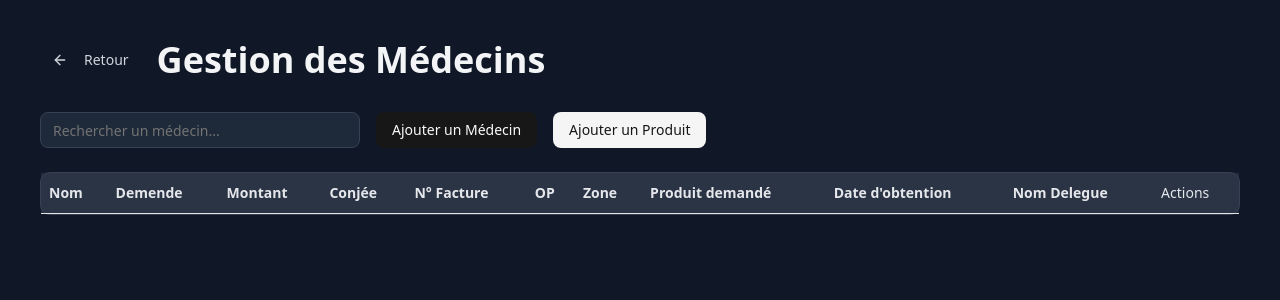
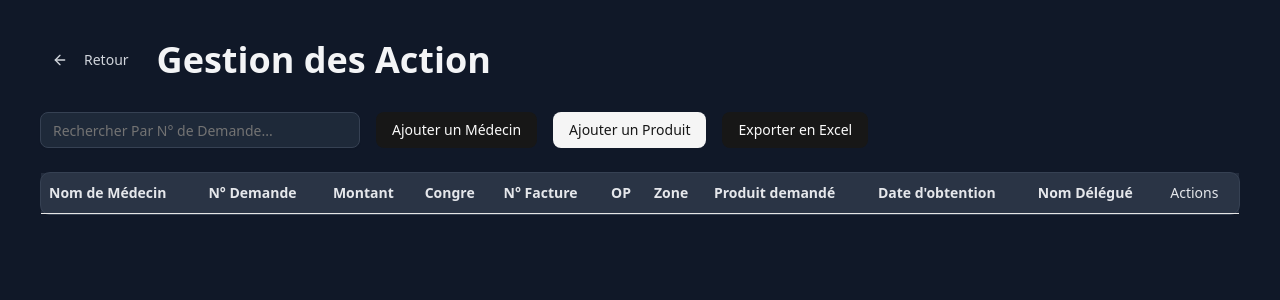
Before and after one commit to dh-amine/pharmacare-ts, a React (Vite) app: page /medecines in a window 1280 px wide. Shown: the top 300 px of the page. Built offline with nearby package versions, Linux system fonts and the light colour scheme.

Commit message:
commit GL
commit GL

```diff
--- a/package.json
+++ b/package.json
@@ -18,13 +18,17 @@
     "@tailwindcss/vite": "^4.1.17",
     "class-variance-authority": "^0.7.1",
     "clsx": "^2.1.1",
+    "file-saver": "^2.0.5",
+    "jspdf": "^3.0.4",
+    "jspdf-autotable": "^5.0.2",
     "lucide-react": "^0.553.0",
     "react": "^19.2.0",
     "react-dom": "^19.2.0",
     "react-router": "^7.9.6",
     "react-router-dom": "^7.9.6",
     "tailwind-merge": "^3.4.0",
-    "tailwindcss": "^4.1.17"
+    "tailwindcss": "^4.1.17",
+    "xlsx": "^0.18.5"
   },
   "devDependencies": {
     "@eslint/js": "^9.39.1",
--- a/src/pages/MedsPage.tsx
+++ b/src/pages/MedsPage.tsx
@@ -17,8 +17,10 @@ import {
   TableHeader,
   TableRow,
 } from "@/components/ui/table";
+
 import { ArrowLeft } from "lucide-react";
 import { useNavigate } from "react-router";
+import * as XLSX from "xlsx";
 
 // ─────────────────────────────────────────────
 // TYPES
@@ -26,19 +28,19 @@ import { useNavigate } from "react-router";
 interface Doctor {
   id: string;
   nom: string;
-  demende: string;
-  montant: Number;
-  conjée: string;
+  demande: string;
+  montant: number;
+  congre: string;
   factureNum: string;
   op: string;
   zone: string;
   productRequested?: string;
   dateObtained?: string;
-  nomDelg: string ;
+  nomDelg: string;
 }
 
 // ─────────────────────────────────────────────
-// MAIN PAGE
+// MAIN COMPONENT
 // ─────────────────────────────────────────────
 
 const MedsPage = () => {
@@ -47,56 +49,50 @@ const MedsPage = () => {
   const [doctors, setDoctors] = useState<Doctor[]>([]);
   const [search, setSearch] = useState("");
 
-  // Modals
+  // MODALS
   const [addModalOpen, setAddModalOpen] = useState(false);
   const [editModalOpen, setEditModalOpen] = useState(false);
   const [productModalOpen, setProductModalOpen] = useState(false);
 
   const [currentDoctor, setCurrentDoctor] = useState<Doctor | null>(null);
 
-  // ─────────────────────────────────────────────
   // ADD DOCTOR
-  // ─────────────────────────────────────────────
-
   const [newDoctor, setNewDoctor] = useState({
     nom: "",
-    demende:"",
-    montant:0,
-    conjée: "",
+    demande: "",
+    montant: 0,
+    congre: "",
     factureNum: "",
-    op:"",
-    zone:"",
-    productRequested:"",
-    dateObtained:"",
-    nomDelg:"",
+    op: "",
+    zone: "",
+    productRequested: "",
+    dateObtained: "",
+    nomDelg: "",
   });
 
   function handleAddDoctor() {
     const doctor: Doctor = {
       id: crypto.randomUUID(),
-      nom: newDoctor.nom,
-      demende : newDoctor.demende,
-      montant:newDoctor.montant,
-      conjée: newDoctor.conjée,
-      factureNum: newDoctor.factureNum ,
-      op:newDoctor.op,
-      zone:newDoctor.zone,
-      productRequested:newDoctor.productRequested,
-      dateObtained:newDoctor.dateObtained,
-      nomDelg:newDoctor.nomDelg,
-
-
+      ...newDoctor,
     };
 
     setDoctors([...doctors, doctor]);
     setAddModalOpen(false);
-    setNewDoctor({ nom: "", demende: "", montant: 0 ,conjée:"" , factureNum:"" , op:"" , zone:"" , productRequested:"" , dateObtained:"" , nomDelg:"" });
+    setNewDoctor({
+      nom: "",
+      demande: "",
+      montant: 0,
+      congre: "",
+      factureNum: "",
+      op: "",
+      zone: "",
+      productRequested: "",
+      dateObtained: "",
+      nomDelg: "",
+    });
   }
 
-  // ─────────────────────────────────────────────
   // EDIT DOCTOR
-  // ─────────────────────────────────────────────
-
   const [editData, setEditData] = useState<Doctor | null>(null);
 
   useEffect(() => {
@@ -109,10 +105,7 @@ const MedsPage = () => {
     setEditModalOpen(false);
   }
 
-  // ─────────────────────────────────────────────
-  // ADD / EDIT PRODUCT
-  // ─────────────────────────────────────────────
-
+  // PRODUCT
   const [selectedDoctorId, setSelectedDoctorId] = useState("");
   const [productName, setProductName] = useState("");
   const [dateObtained, setDateObtained] = useState("");
@@ -128,32 +121,67 @@ const MedsPage = () => {
     setProductModalOpen(false);
   }
 
-  // ─────────────────────────────────────────────
-  // FILTER TABLE
-  // ─────────────────────────────────────────────
+  // FILTER
   const filteredDoctors = doctors.filter((d) =>
-    d.nom.toLowerCase().includes(search.toLowerCase())
+    d.demande.toLowerCase().includes(search.toLowerCase())
   );
 
   const columns = [
-    { key: "nom", label: "Nom" },
-    { key: "demende", label: "Demende" },
+    { key: "nom", label: "Nom de Médecin" },
+    { key: "demande", label: "N° Demande" },
     { key: "montant", label: "Montant" },
-    { key: "conjée", label: "Conjée" },
+    { key: "congre", label: "Congre" },
     { key: "factureNum", label: "N° Facture" },
     { key: "op", label: "OP" },
     { key: "zone", label: "Zone" },
     { key: "productRequested", label: "Produit demandé" },
     { key: "dateObtained", label: "Date d'obtention" },
-    { key: "nomDelg", label: "Nom Delegue" },
+    { key: "nomDelg", label: "Nom Délégué" },
+  ];
 
-  ];
+  // ─────────────────────────────────────────────
+  // EXPORT EXCEL
+  // ─────────────────────────────────────────────
+
+  function handleExportExcel() {
+    if (doctors.length === 0) {
+      alert("Aucun médecin à exporter.");
+      return;
+    }
+
+    const sanitized = doctors.map((d) => ({
+      ID: d.id,
+      "Nom de Médecin": d.nom ?? "",
+      "N° Demande": d.demande ?? "",
+      Montant: Number(d.montant) || 0,
+      Congre: d.congre ?? "",
+      "N° Facture": d.factureNum ?? "",
+      OP: d.op ?? "",
+      Zone: d.zone ?? "",
+      "Produit demandé": d.productRequested ?? "",
+      "Date d'obtention": d.dateObtained ?? "",
+      "Nom Délégué": d.nomDelg ?? "",
+    }));
+
+    const ws = XLSX.utils.json_to_sheet(sanitized);
+    const wb = XLSX.utils.book_new();
+
+    XLSX.utils.book_append_sheet(wb, ws, "Médecins");
+
+    const filename = `medecins_${new Date()
+      .toISOString()
+      .slice(0, 10)}.xlsx`;
+
+    XLSX.writeFile(wb, filename);
+  }
+
+  // ─────────────────────────────────────────────
+  // RENDER
+  // ─────────────────────────────────────────────
 
   return (
     <div className="p-10 min-h-screen bg-gray-900 text-gray-100">
-
-      <>
-    {/* Header with Back Button */}
+      {/* HEADER */}
       <div className="flex items-center gap-4 mb-8">
         <Button
           variant="ghost"
@@ -165,15 +193,15 @@ const MedsPage = () => {
         </Button>
 
         <h1 className="text-4xl font-bold text-gray-100">
-        Gestion des Médecins
+          Gestion des Action
         </h1>
       </div>
 
-    {/* Controls */}
+      {/* CONTROLS */}
       <div className="flex flex-wrap items-center gap-4 mb-6">
         <Input
           className="max-w-xs bg-gray-800 text-gray-100 border-gray-700"
-        placeholder="Rechercher un médecin..."
+          placeholder="Rechercher Par N° de Demande..."
           value={search}
           onChange={(e) => setSearch(e.target.value)}
         />
@@ -183,18 +211,18 @@ const MedsPage = () => {
         <Button variant="secondary" onClick={() => setProductModalOpen(true)}>
           Ajouter un Produit
         </Button>
+
+        {/* Export Excel — même design que Ajouter un Médecin */}
+        <Button onClick={handleExportExcel}>Exporter en Excel</Button>
       </div>
-  </>
-      {/* Table */}
+
+      {/* TABLE */}
       <div className="rounded-lg border border-gray-700 bg-gray-800">
         <Table>
           <TableHeader>
             <TableRow className="bg-gray-700/50">
               {columns.map((c) => (
-                <TableHead
-                  key={c.key}
-                  className="text-gray-200 font-semibold"
-                >
+                <TableHead key={c.key} className="text-gray-200 font-semibold">
                   {c.label}
                 </TableHead>
               ))}
@@ -204,10 +232,7 @@ const MedsPage = () => {
 
           <TableBody>
             {filteredDoctors.map((doctor) => (
-              <TableRow
-                key={doctor.id}
-                className="hover:bg-gray-700 transition"
-              >
+              <TableRow key={doctor.id} className="hover:bg-gray-700 transition">
                 {columns.map((c) => (
                   <TableCell key={c.key} className="text-gray-300">
                     {(doctor as any)[c.key] || "—"}
@@ -242,10 +267,7 @@ const MedsPage = () => {
         </Table>
       </div>
 
-      {/* ───────────────────────────────────────────── */}
       {/* ADD DOCTOR MODAL */}
-      {/* ───────────────────────────────────────────── */}
-
       <Dialog open={addModalOpen} onOpenChange={setAddModalOpen}>
         <DialogContent className="bg-gray-800 text-gray-100 border-gray-600">
           <DialogHeader>
@@ -265,9 +287,9 @@ const MedsPage = () => {
             <Input
               placeholder="Demande"
               className="bg-gray-700 text-gray-100 border-gray-600"
-              value={newDoctor.demende}
+              value={newDoctor.demande}
               onChange={(e) =>
-                setNewDoctor({ ...newDoctor, demende: e.target.value })
+                setNewDoctor({ ...newDoctor, demande: e.target.value })
               }
             />
 
@@ -276,26 +298,31 @@ const MedsPage = () => {
               className="bg-gray-700 text-gray-100 border-gray-600"
               value={newDoctor.montant}
               onChange={(e) =>
-                setNewDoctor({ ...newDoctor, montant: Number(e.target.value) })
+                setNewDoctor({
+                  ...newDoctor,
+                  montant: Number(e.target.value),
+                })
               }
             />
 
             <Input
-              placeholder="Conjée"
+              placeholder="Congre"
               className="bg-gray-700 text-gray-100 border-gray-600"
-              value={newDoctor.conjée}
+              value={newDoctor.congre}
               onChange={(e) =>
-                setNewDoctor({ ...newDoctor, conjée: e.target.value })
+                setNewDoctor({ ...newDoctor, congre: e.target.value })
               }
             />
+
             <Input
-              placeholder="Numero de facture"
+              placeholder="N° Facture"
               className="bg-gray-700 text-gray-100 border-gray-600"
               value={newDoctor.factureNum}
               onChange={(e) =>
                 setNewDoctor({ ...newDoctor, factureNum: e.target.value })
               }
             />
+
             <Input
               placeholder="OP"
               className="bg-gray-700 text-gray-100 border-gray-600"
@@ -304,6 +331,7 @@ const MedsPage = () => {
                 setNewDoctor({ ...newDoctor, op: e.target.value })
               }
             />
+
             <Input
               placeholder="Zone"
               className="bg-gray-700 text-gray-100 border-gray-600"
@@ -312,24 +340,33 @@ const MedsPage = () => {
                 setNewDoctor({ ...newDoctor, zone: e.target.value })
               }
             />
+
             <Input
-              placeholder="productRequested"
+              placeholder="Produit demandé"
               className="bg-gray-700 text-gray-100 border-gray-600"
               value={newDoctor.productRequested}
               onChange={(e) =>
-                setNewDoctor({ ...newDoctor, productRequested: e.target.value })
+                setNewDoctor({
+                  ...newDoctor,
+                  productRequested: e.target.value,
+                })
               }
             />
+
             <Input
-              placeholder="dateObtaine"
+              placeholder="Date obtention"
               className="bg-gray-700 text-gray-100 border-gray-600"
               value={newDoctor.dateObtained}
               onChange={(e) =>
-                setNewDoctor({ ...newDoctor, dateObtained: e.target.value })
+                setNewDoctor({
+                  ...newDoctor,
+                  dateObtained: e.target.value,
+                })
               }
             />
+
             <Input
-              placeholder="Nom de Delegue"
+              placeholder="Nom Délégué"
               className="bg-gray-700 text-gray-100 border-gray-600"
               value={newDoctor.nomDelg}
               onChange={(e) =>
@@ -344,10 +381,7 @@ const MedsPage = () => {
         </DialogContent>
       </Dialog>
 
-      {/* ───────────────────────────────────────────── */}
       {/* EDIT DOCTOR MODAL */}
-      {/* ───────────────────────────────────────────── */}
-
       <Dialog open={editModalOpen} onOpenChange={setEditModalOpen}>
         <DialogContent className="bg-gray-800 text-gray-100 border-gray-600">
           <DialogHeader>
@@ -358,74 +392,76 @@ const MedsPage = () => {
             <div className="space-y-4">
               <Input
                 className="bg-gray-700 text-gray-100 border-gray-600"
-                placeholder="Nom"
                 value={editData.nom}
                 onChange={(e) =>
                   setEditData({ ...editData, nom: e.target.value })
                 }
               />
+
               <Input
                 className="bg-gray-700 text-gray-100 border-gray-600"
-                placeholder="Demende"
-                value={editData.demende}
+                value={editData.demande}
                 onChange={(e) =>
-                  setEditData({ ...editData, demende: e.target.value })
+                  setEditData({ ...editData, demande: e.target.value })
                 }
               />
 
               <Input
                 className="bg-gray-700 text-gray-100 border-gray-600"
-                placeholder="Montant"
                 value={editData.montant?.toString() ?? ""}
-
                 onChange={(e) =>
-                  setEditData({ ...editData, montant:Number(e.target.value) })
+                  setEditData({
+                    ...editData,
+                    montant: Number(e.target.value),
+                  })
                 }
               />
+
               <Input
                 className="bg-gray-700 text-gray-100 border-gray-600"
-                placeholder="Conjée"
-                value={editData.conjée}
+                value={editData.congre}
                 onChange={(e) =>
-                  setEditData({ ...editData, conjée: e.target.value })
+                  setEditData({ ...editData, congre: e.target.value })
                 }
               />
+
               <Input
                 className="bg-gray-700 text-gray-100 border-gray-600"
-                placeholder="Numero de Facture"
                 value={editData.factureNum}
                 onChange={(e) =>
                   setEditData({ ...editData, factureNum: e.target.value })
                 }
               />
+
               <Input
                 className="bg-gray-700 text-gray-100 border-gray-600"
-                placeholder="OP"
                 value={editData.op}
                 onChange={(e) =>
                   setEditData({ ...editData, op: e.target.value })
                 }
               />
+
               <Input
                 className="bg-gray-700 text-gray-100 border-gray-600"
-                placeholder="Zone"
                 value={editData.zone}
                 onChange={(e) =>
                   setEditData({ ...editData, zone: e.target.value })
                 }
               />
+
               <Input
                 className="bg-gray-700 text-gray-100 border-gray-600"
-                placeholder="productRequested"
                 value={editData.productRequested}
                 onChange={(e) =>
-                  setEditData({ ...editData, productRequested: e.target.value })
+                  setEditData({
+                    ...editData,
+                    productRequested: e.target.value,
+                  })
                 }
               />
 
               <Input
                 className="bg-gray-700 text-gray-100 border-gray-600"
-                placeholder="Nom de Delegue"
                 value={editData.nomDelg}
                 onChange={(e) =>
                   setEditData({ ...editData, nomDelg: e.target.value })
@@ -440,10 +476,7 @@ const MedsPage = () => {
         </DialogContent>
       </Dialog>
 
-      {/* ───────────────────────────────────────────── */}
       {/* PRODUCT MODAL */}
-      {/* ───────────────────────────────────────────── */}
-
       <Dialog open={productModalOpen} onOpenChange={setProductModalOpen}>
         <DialogContent className="bg-gray-800 text-gray-100 border-gray-600">
           <DialogHeader>
```
Also changed, not shown: 1 other file (tests, documents, lock files or other folders). Lines whose indentation alone changed are shown as unchanged.
